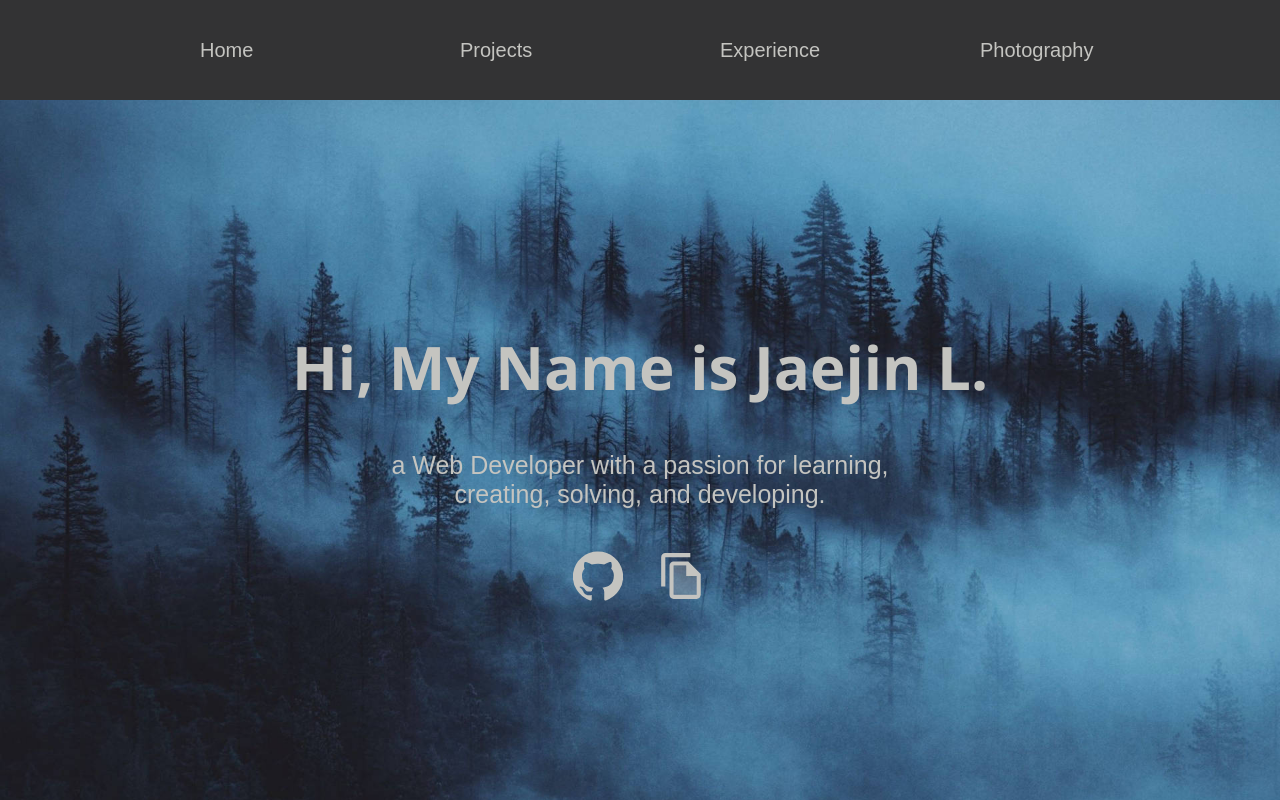
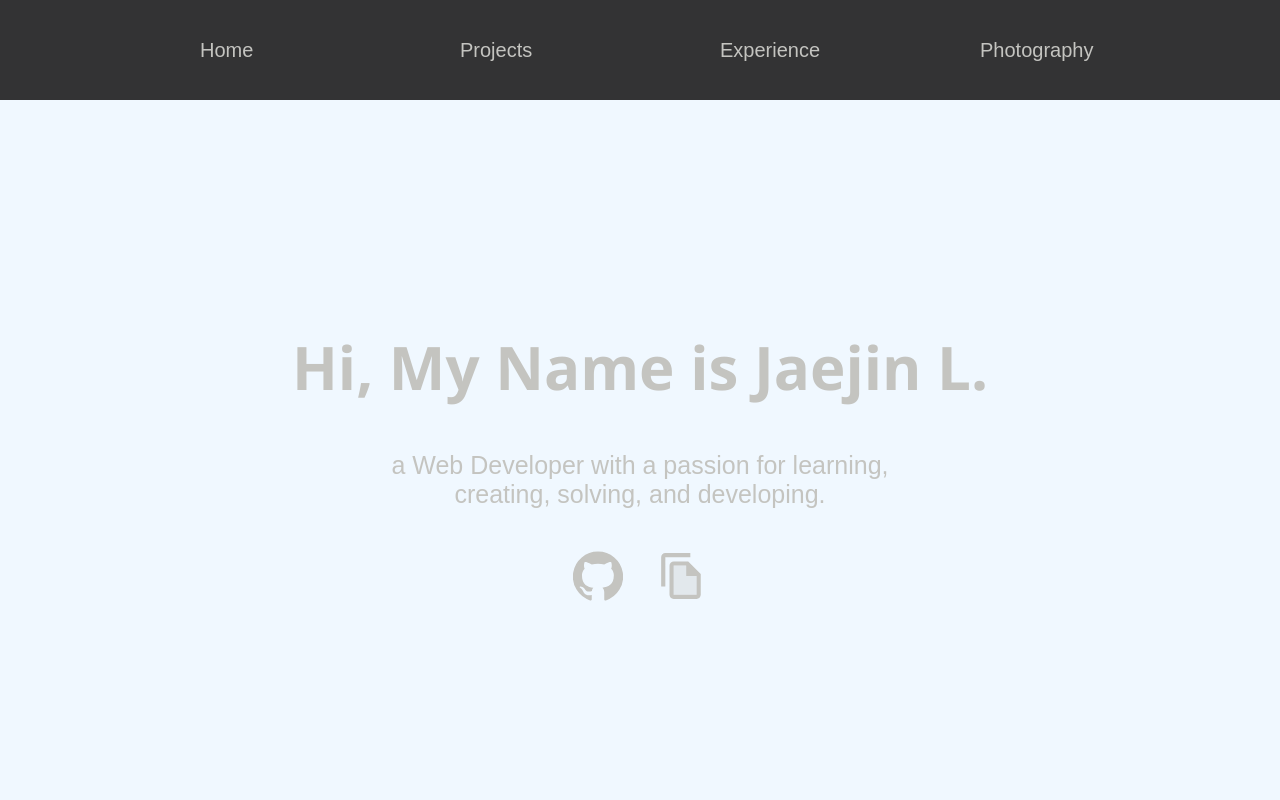
Before and after one commit to planetofjay/planetofjay.github.io, a React (Create React App) app: page / in a window 1280 px wide. Shown: the top 800 px of the page. Built offline with nearby package versions, Linux system fonts and the light colour scheme.

Commit message:
updated bg

```diff
--- a/src/pages/Home.js
+++ b/src/pages/Home.js
@@ -3,7 +3,7 @@
 import CVIcon from '@material-ui/icons/FileCopyTwoTone';
 import Resume from '../assets/Resume.pdf';
 import '../styles/Home.css';
-import background from './../assets/background.jpg';
+// import background from './../assets/background.jpg';
 // import homeVideo from './../video/home.mp4';
 
 export default function Home() {
@@ -11,7 +11,7 @@
   return (
     <div className='home'>
       <div className='about'>
-        <img src={background} alt='background' className='homebg'/>
+        {/* <img src={background} alt='background' className='homebg'/> */}
         {/* <video src={homeVideo} autoPlay loop muted /> */}
         <h2>Hi, My Name is Jaejin L.</h2>
         <div className='prompt'>
--- a/src/styles/Home.css
+++ b/src/styles/Home.css
@@ -1,10 +1,10 @@
-.home .homebg {
+/* .home .homebg {
   object-fit: cover;
   width: 100%;
   height: 100%;
   position: fixed;
   z-index: -1;
-}
+} */
 
 /* video {
   object-fit: cover;
@@ -19,6 +19,7 @@
   align-items: center;
   font-family: "Arial", sans-serif;
   color: #2e2f32;
+  background-color: aliceblue;
 }
 
 .about {
```
